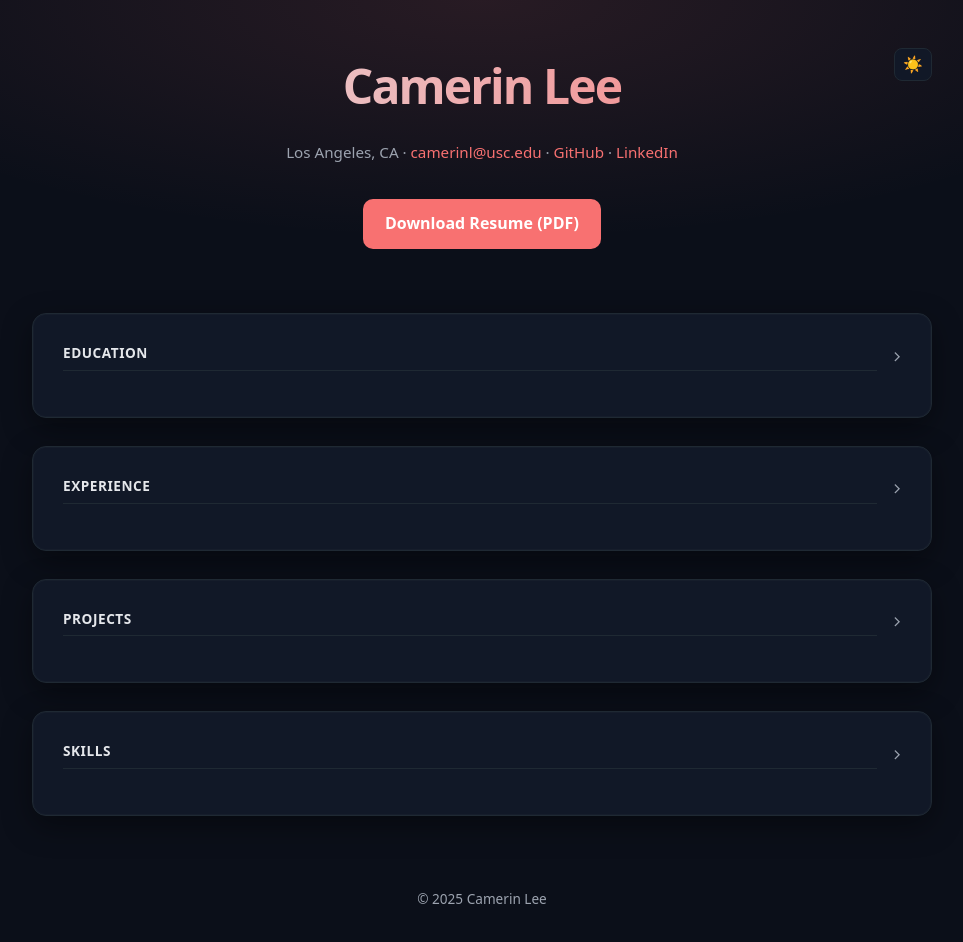
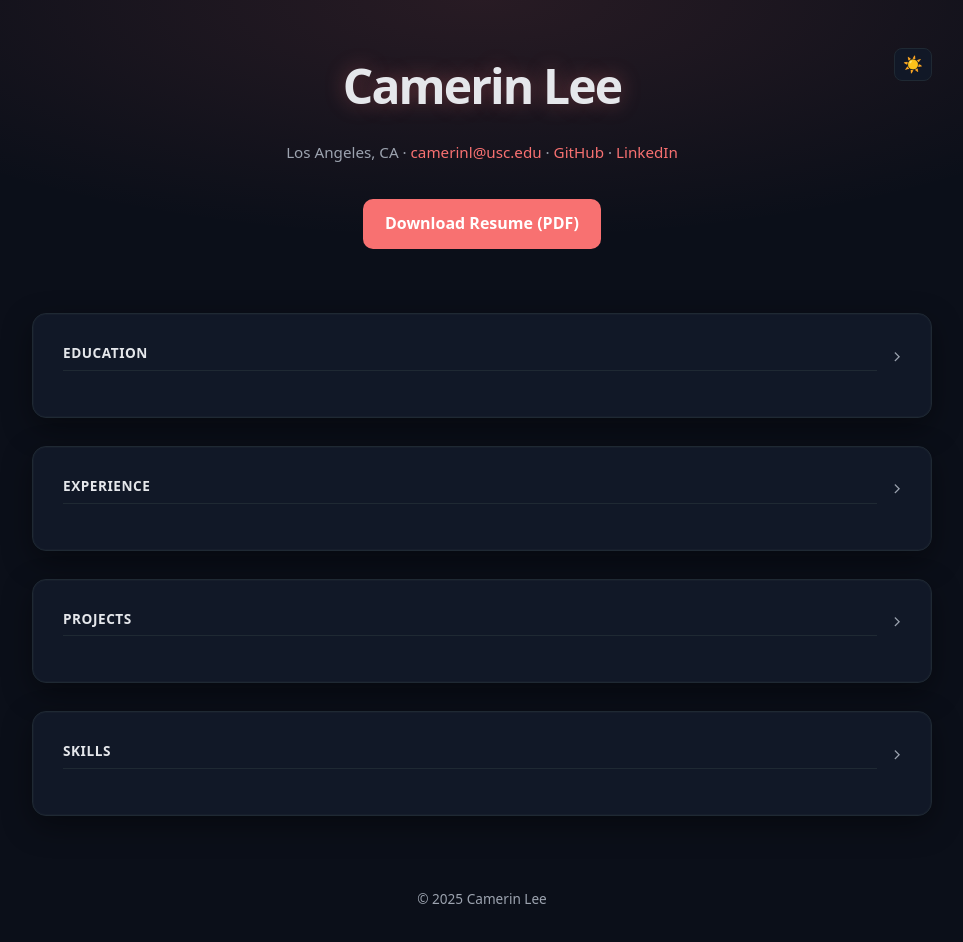
Before and after one commit to camerinUSC/camerinUSC.github.io, a plain HTML site: page index.html in a window 1280 px wide. Both pictures are taken after a click on the button "Toggle dark mode". Shown: the whole page, without its empty margins (158-1121 px from the left). Drawn offline with Linux system fonts and the light colour scheme.

Commit message:
Update styles.css

```diff
--- a/styles.css
+++ b/styles.css
@@ -65,14 +65,11 @@ body {
   font-size: 3rem;
   font-weight: 800;
   letter-spacing: -0.04em;
+}
 
-  background: linear-gradient(
-    90deg,
-    var(--text),
-    var(--accent)
-  );
-  -webkit-background-clip: text;
-  -webkit-text-fill-color: transparent;
+
+[data-theme="dark"] .hero h1 {
+  text-shadow: 0 0 20px rgba(248, 113, 113, 0.35);
 }
 
 
```
